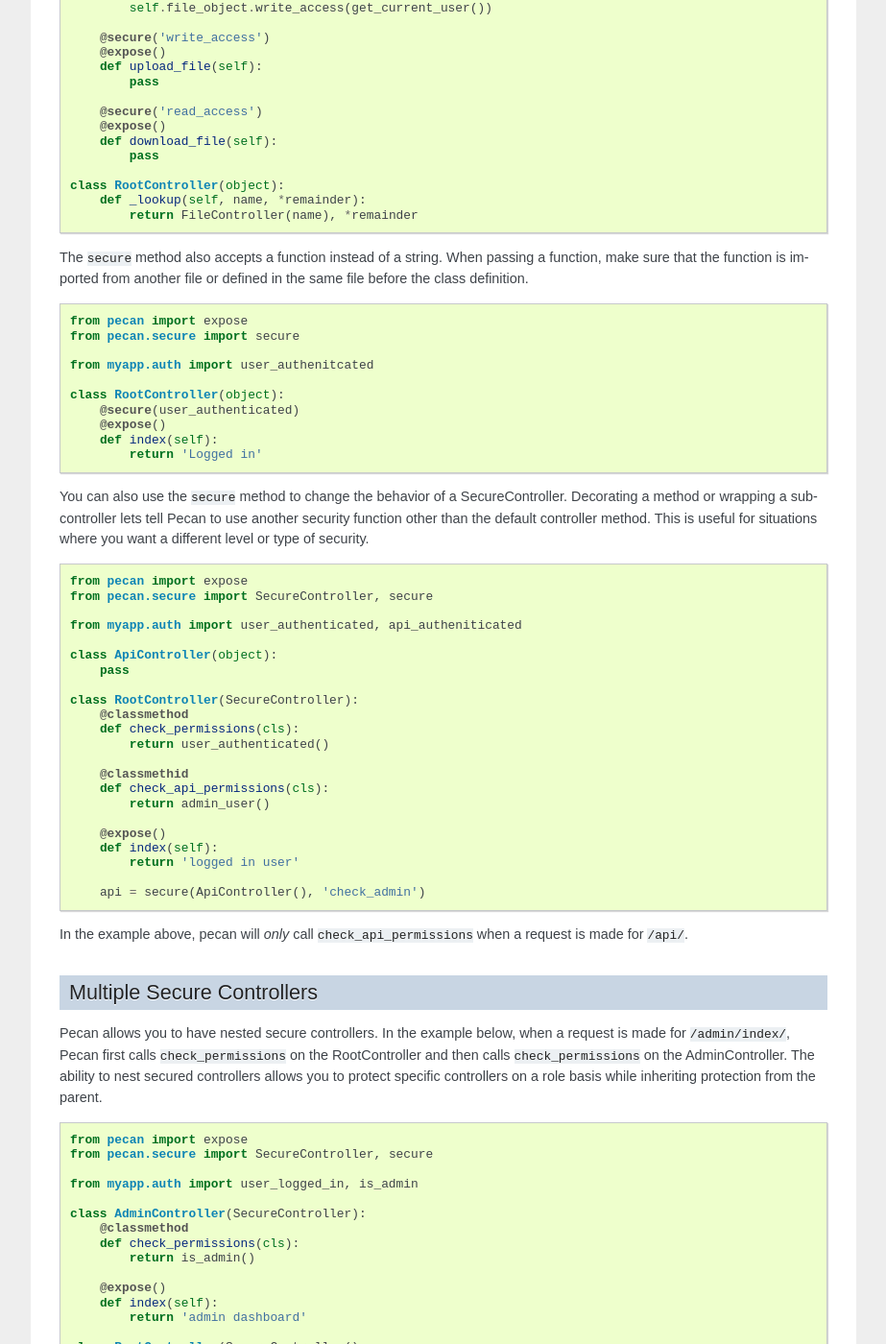
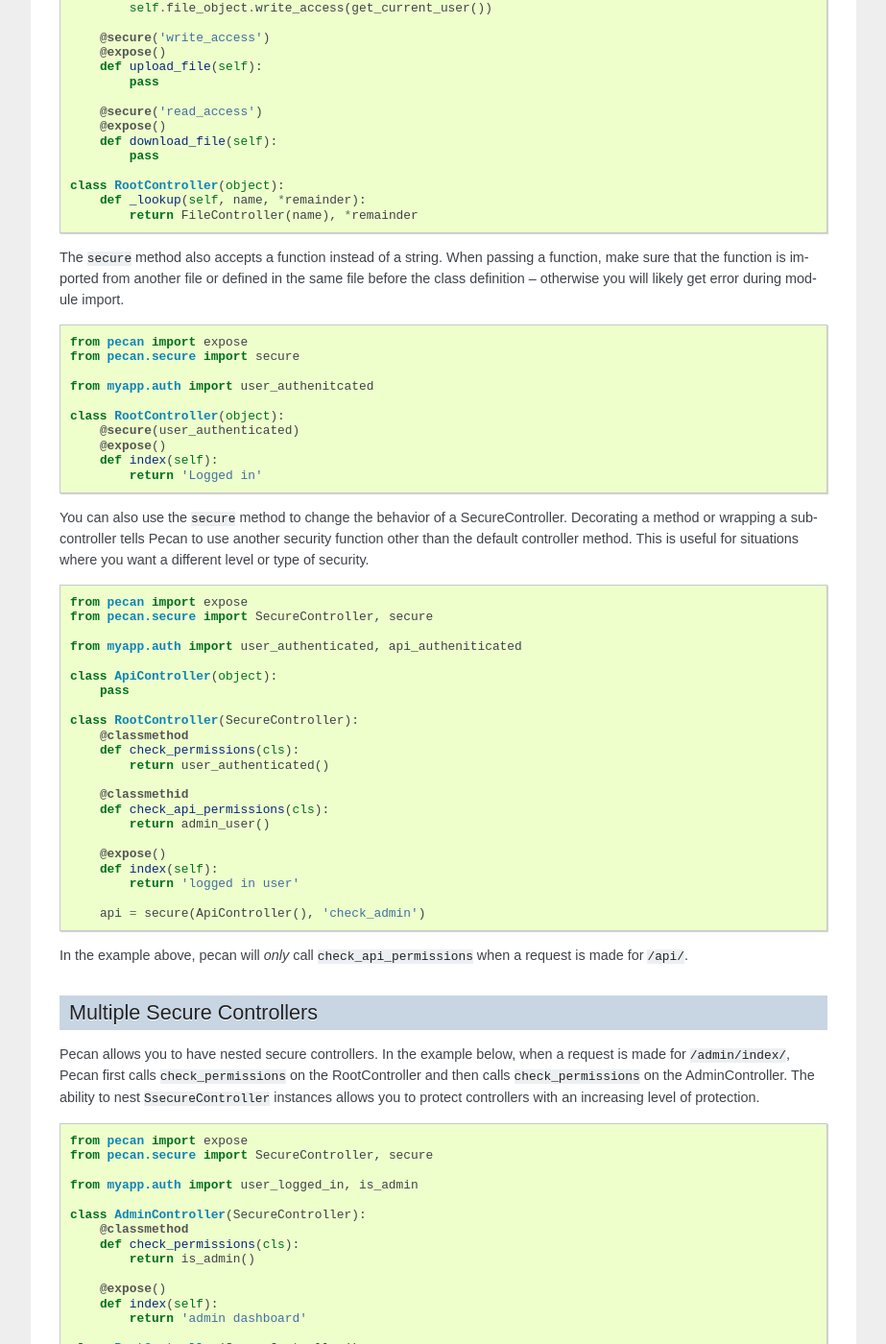
Before and after one commit to stackforge/pecan, a Sphinx documentation site: the page built from docs/source/secure_controller.rst, in a window 1280 px wide and 1400 px high, scrolled down 2243 px. Shown: the whole window at 96% size, without its empty margins (198-1121 px from the left). Built offline with Sphinx 7.4.7, drawn with Linux system fonts in a browser that asks for light colours; pages that are not in the unit, such as notebooks, are missing from menus.

Commit message:
more grammar/typo fixes

```diff
--- a/docs/source/secure_controller.rst
+++ b/docs/source/secure_controller.rst
@@ -139,7 +139,7 @@
             return FileController(name), *remainder
 
 
-The ``secure`` method also accepts a function instead of a string.  When passing a function,  make sure that the function is imported from another file or defined in the same file before the class definition. ::
+The ``secure`` method also accepts a function instead of a string.  When passing a function,  make sure that the function is imported from another file or defined in the same file before the class definition -- otherwise you will likely get error during module import. ::
 
     from pecan import expose
     from pecan.secure import secure
@@ -153,7 +153,7 @@
             return 'Logged in'
 
 
-You can also use the ``secure`` method to change the behavior of a SecureController.  Decorating a method or wrapping a subcontroller lets tell Pecan to use another security function other than the default controller method.  This is useful for situations where you want a different level or type of security. ::
+You can also use the ``secure`` method to change the behavior of a SecureController.  Decorating a method or wrapping a subcontroller tells Pecan to use another security function other than the default controller method.  This is useful for situations where you want a different level or type of security. ::
 
     from pecan import expose
     from pecan.secure import SecureController, secure
@@ -182,7 +182,7 @@
 
 Multiple Secure Controllers
 ---------------------------
-Pecan allows you to have nested secure controllers. In the example below, when a request is made for ``/admin/index/``, Pecan first calls ``check_permissions`` on the RootController and then calls ``check_permissions`` on the AdminController. The ability to nest secured controllers allows you to protect specific controllers on a role basis while inheriting protection from the parent. ::
+Pecan allows you to have nested secure controllers. In the example below, when a request is made for ``/admin/index/``, Pecan first calls ``check_permissions`` on the RootController and then calls ``check_permissions`` on the AdminController. The ability to nest ``SsecureController`` instances allows you to protect controllers with an increasing level of protection. ::
 
     from pecan import expose
     from pecan.secure import SecureController, secure
```
